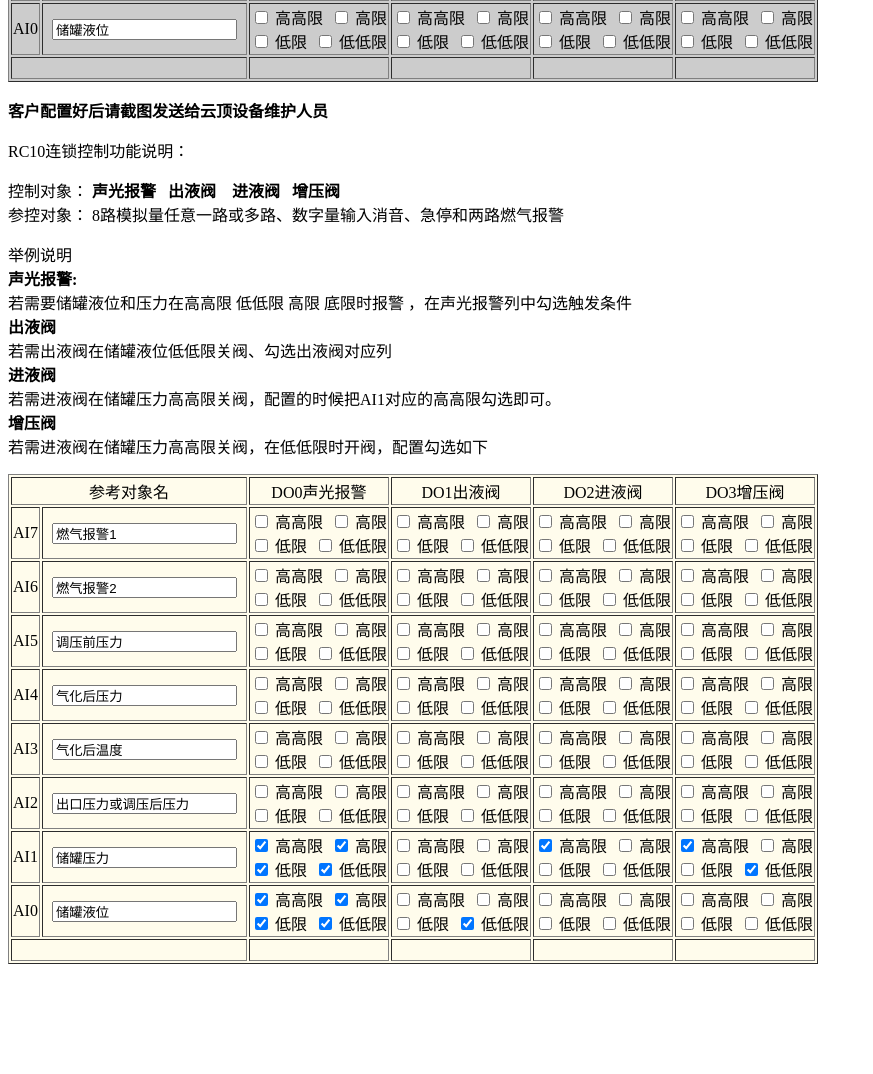
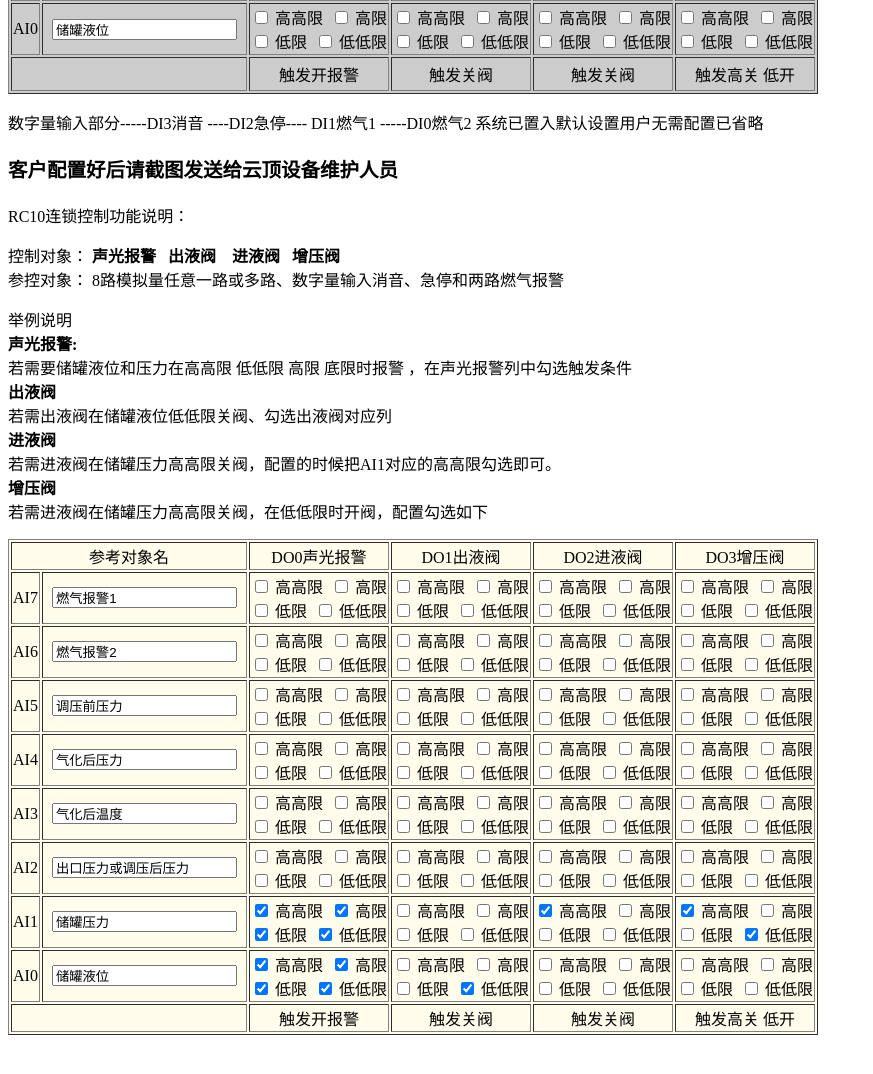
Before and after one commit to 4058665/somepage, a plain HTML site: page index.html in a window 1280 px wide. Shown: the part 416-1490 px from the top of the page, without its empty margins (0-873 px from the left). Before the commit the page ends 1430 px from the top, so only its background shows below. Drawn offline with Linux system fonts and the light colour scheme.

Commit message:
添加一些设置

```diff
--- a/index.html
+++ b/index.html
@@ -341,14 +341,15 @@
     <label for="19329">低低限</label></td>
   </tr>
   <tr>
-    <td colspan="2" align="center">&nbsp;</td>
-    <td colspan="2" align="center">&nbsp;</td>
-    <td align="center">&nbsp;</td>
-    <td align="center">&nbsp;</td>
-    <td align="center">&nbsp;</td>
+    <td height="30" colspan="2" align="center">&nbsp;</td>
+    <td colspan="2" align="center">触发开报警</td>
+    <td align="center">触发关阀</td>
+    <td align="center">触发关阀</td>
+    <td align="center">触发高关 低开</td>
   </tr>
 </table>
-<p><strong>客户配置好后请截图发送给云顶设备维护人员</strong></p>
+<p>数字量输入部分-----DI3消音      ----DI2急停---- DI1燃气1 -----DI0燃气2 系统已置入默认设置用户无需配置已省略</p>
+<h2><strong><tt>客户配置好后请截图发送给云顶设备维护人员</tt></strong></h2>
 <p>RC10连锁控制功能说明： </p>
 <p>控制对象： <strong>声光报警   出液阀    进液阀   增压阀</strong> <br />
   参控对象： 8路模拟量任意一路或多路、数字量输入消音、急停和两路燃气报警 </p>
@@ -697,10 +698,10 @@
   </tr>
   <tr>
     <td colspan="2" align="center">&nbsp;</td>
-    <td colspan="2" align="center">&nbsp;</td>
-    <td align="center">&nbsp;</td>
-    <td align="center">&nbsp;</td>
-    <td align="center">&nbsp;</td>
+    <td colspan="2" align="center">触发开报警</td>
+    <td align="center">触发关阀</td>
+    <td align="center">触发关阀</td>
+    <td align="center">触发高关 低开</td>
   </tr>
 </table>
 <p>&nbsp;</p>
```
